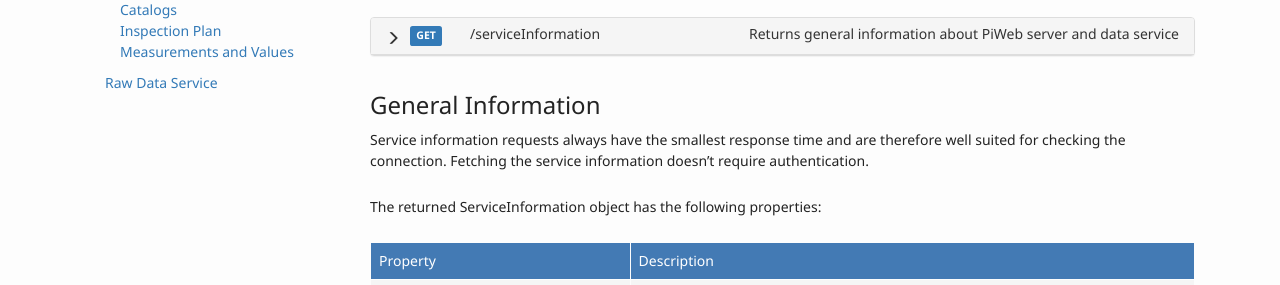
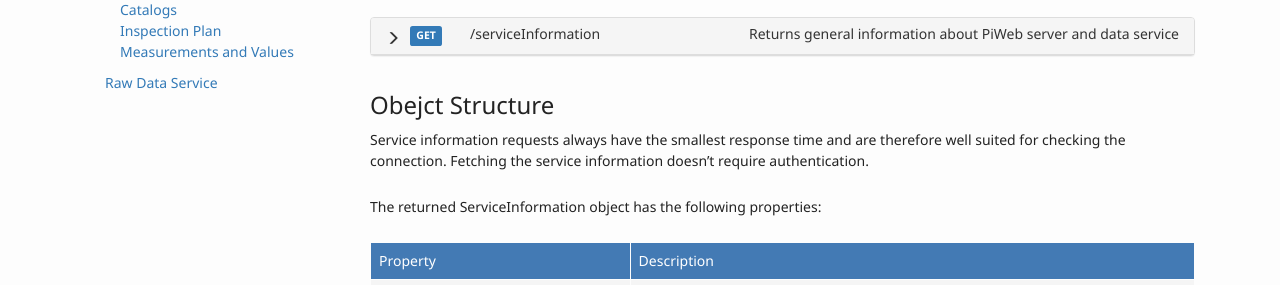
Before and after one commit to ZEISS-PiWeb/PiWeb-Api, a Jekyll site: the page built from _pages/0121-restapi-dataservice-serviceInformation.md, in a window 1280 px wide. Shown: the part 318-603 px from the top of the page. Built offline with Jekyll 4.4.1, drawn with Linux system fonts in a browser that asks for light colours.

Commit message:
Update 0121-restapi-dataservice-serviceInformation.md

```diff
--- a/_pages/0121-restapi-dataservice-serviceInformation.md
+++ b/_pages/0121-restapi-dataservice-serviceInformation.md
@@ -61,7 +61,7 @@ GET /dataServiceRest/serviceInformation HTTP/1.1
 {% endcapture %}
 {% include endpointTab.html %}
 
-### General Information
+### Obejct Structure
 
 Service information requests always have the smallest response time and are therefore well suited for checking the connection. Fetching the service information doesn't require authentication.
 
```
Also changed, not shown: other parts of _pages/0121-restapi-dataservice-serviceInformation.md (+1 -1 lines).
